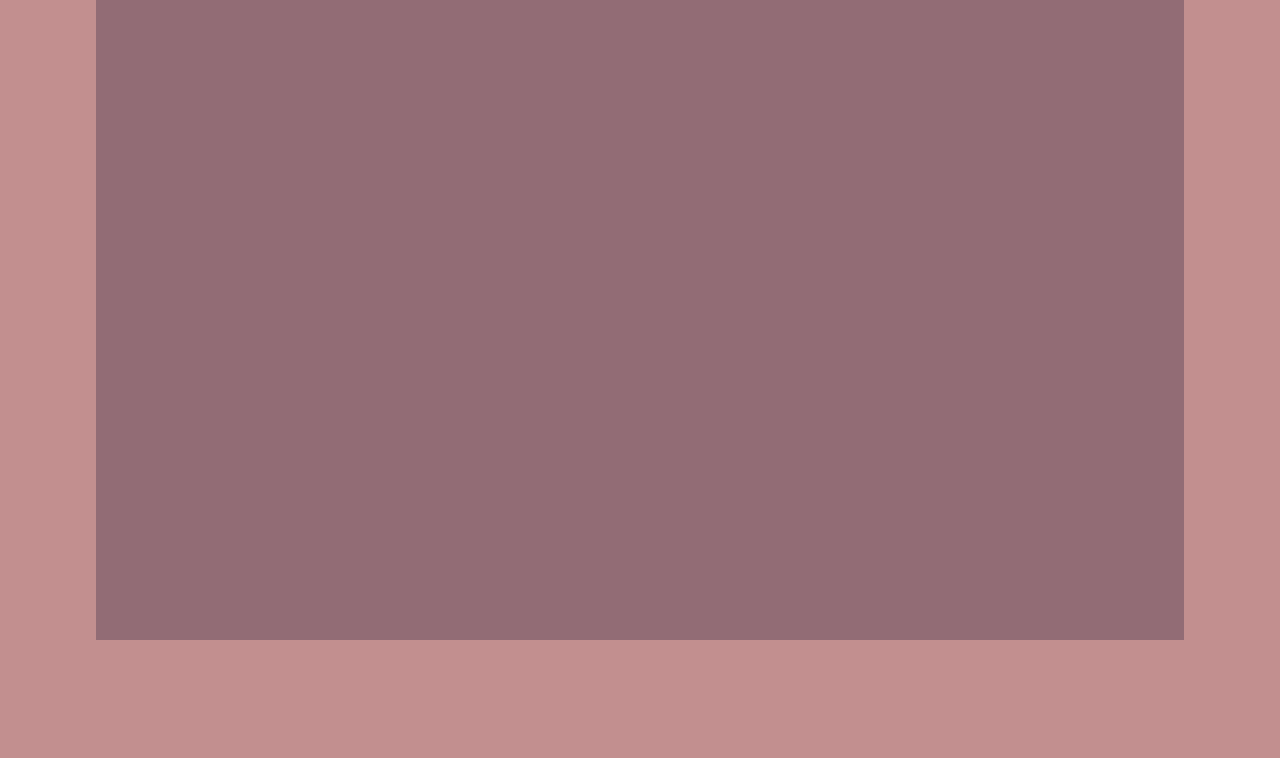
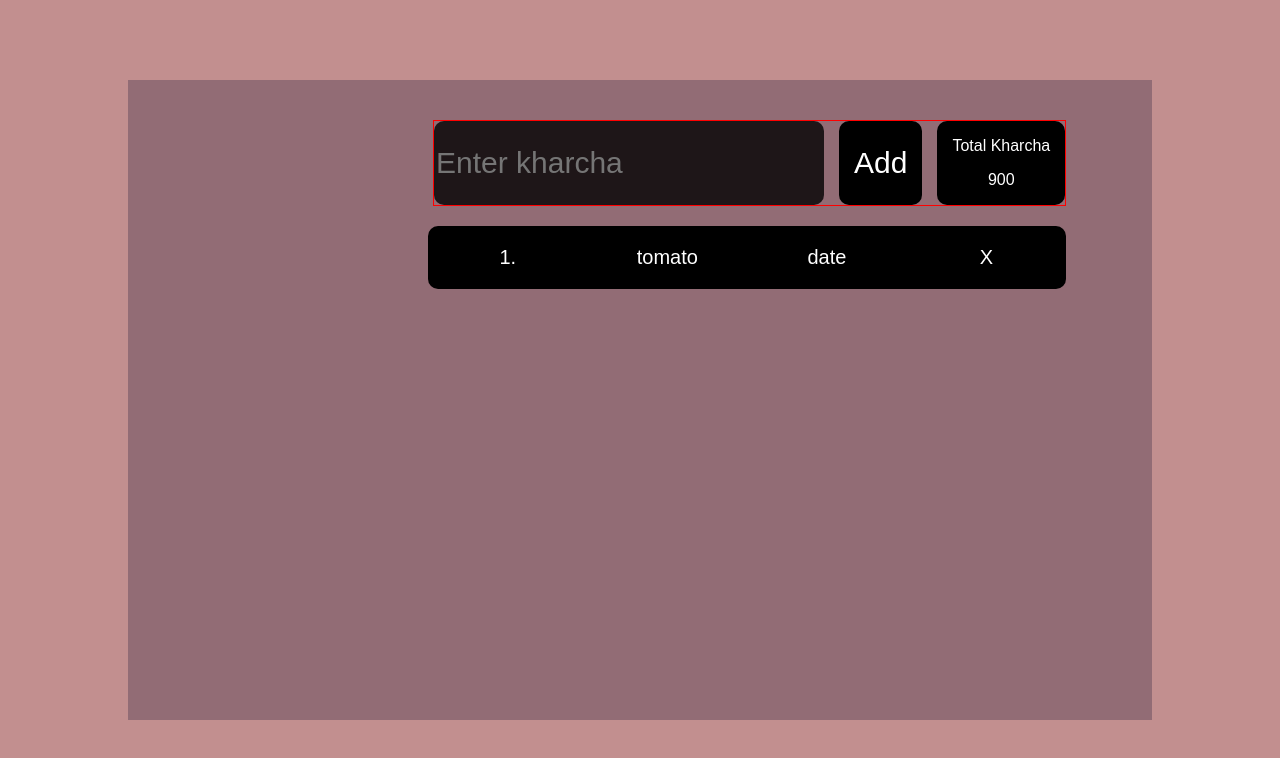
Before and after one commit to rajpoudell/room-kharcha, a React (Create React App) app: page / in a window 1280 px wide. Shown: the top 758 px of the page. Built offline with nearby package versions, Linux system fonts and the light colour scheme.

Commit message:
complete html css version

```diff
--- a/src/App.js
+++ b/src/App.js
@@ -1,15 +1,25 @@
-import React from 'react'
+import React, { useState } from 'react'
 import "./index.css"
+import { Center_firstline } from './Center_firstline';
+
 
 const App = () => {
   return (
     <div className='main'>
-        <div className="main--innerblock">
-
+    <div className="main--innerblock">
+        <div className="main--center">
+            <Center_firstline />
+            <div className="main--appendchild">
+                <p>1.</p>
+                <p>tomato</p>
+                <p>date</p>
+                <p>X</p>
+            </div>
         </div>
+    </div>
 
 
-    </div>
+</div>
   )
 }
 
--- /dev/null
+++ b/src/Center_firstline.js
@@ -0,0 +1,19 @@
+import React, { useState } from 'react'
+
+export const Center_firstline= () => {
+
+
+
+  return (
+    <div>
+        <div className="center--firstline">
+            <input type="text" placeholder='Enter kharcha' id='input'/>
+            <button id='btn'>Add</button>
+            <div className="center--showkharcha">
+                <p>Total Kharcha</p>
+                <p>900</p>
+            </div>
+        </div>
+    </div>
+  )
+}
--- a/src/index.css
+++ b/src/index.css
@@ -10,11 +10,70 @@ body {
   background-color: #C28F8F;
   width: 100%;
   height: 100vh;
+  display: flex;
+  text-align: center;
+  align-items: center;
+
 }
 .main--innerblock{
   background-color: #926C75;
-  width: 85%;
+  width: 80%;
   height: 80vh;
   margin: 0 auto;
+  display: flex;
 
 }
+.center--firstline{
+  color: white;
+  border: 1px solid red;
+  display: flex;
+  gap: 15px;
+  margin:40px 0px 0px 305px;
+}
+#input{
+  background-color: rgba(0, 0, 0, 0.792);
+  color: white;
+  font-size: 30px;
+  outline: none;
+  border: none;
+  border-radius: 10px;
+}
+
+input:focus::placeholder{
+  font-size: 14px;
+
+}
+
+#btn{
+  background-color: black;
+  color: white;
+  font-size: 30px;
+  outline: none;
+  border-radius: 10px;
+  border: none;
+  padding: 15px;
+}
+
+#btn:hover{
+  background-color: rgba(0, 0, 0, 0.779);
+  cursor: pointer;
+}
+.center--showkharcha{
+background-color: black;
+border-radius: 10px;
+padding: 0 15px;
+cursor: pointer;
+}
+
+/* // append ko property start vayo hai ta  */
+.main--appendchild{
+  display: grid;
+  grid-template-columns: repeat(4,1fr);
+  margin-left: 300px;
+  margin-top: 20px;
+  font-size: 20px;
+  background-color: black;
+  color: white;
+  border-radius: 10px;
+
+}
```
